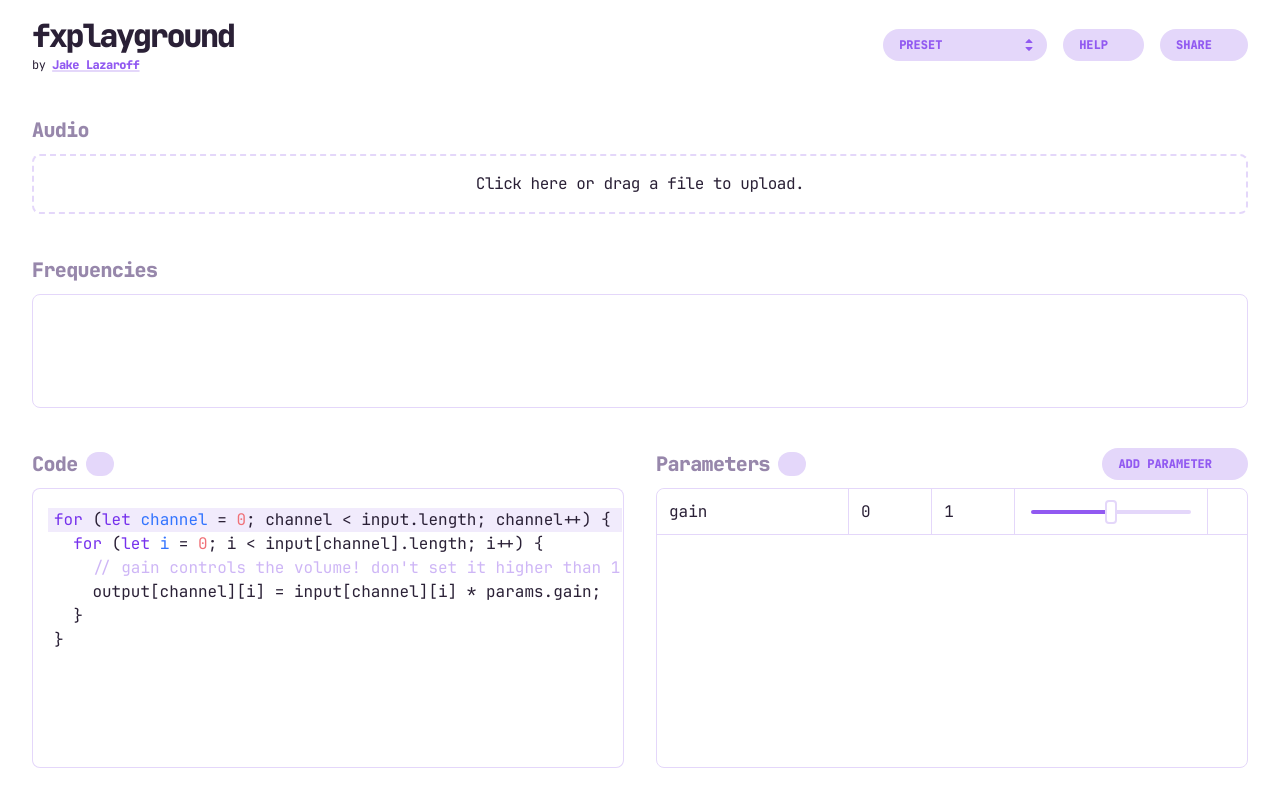
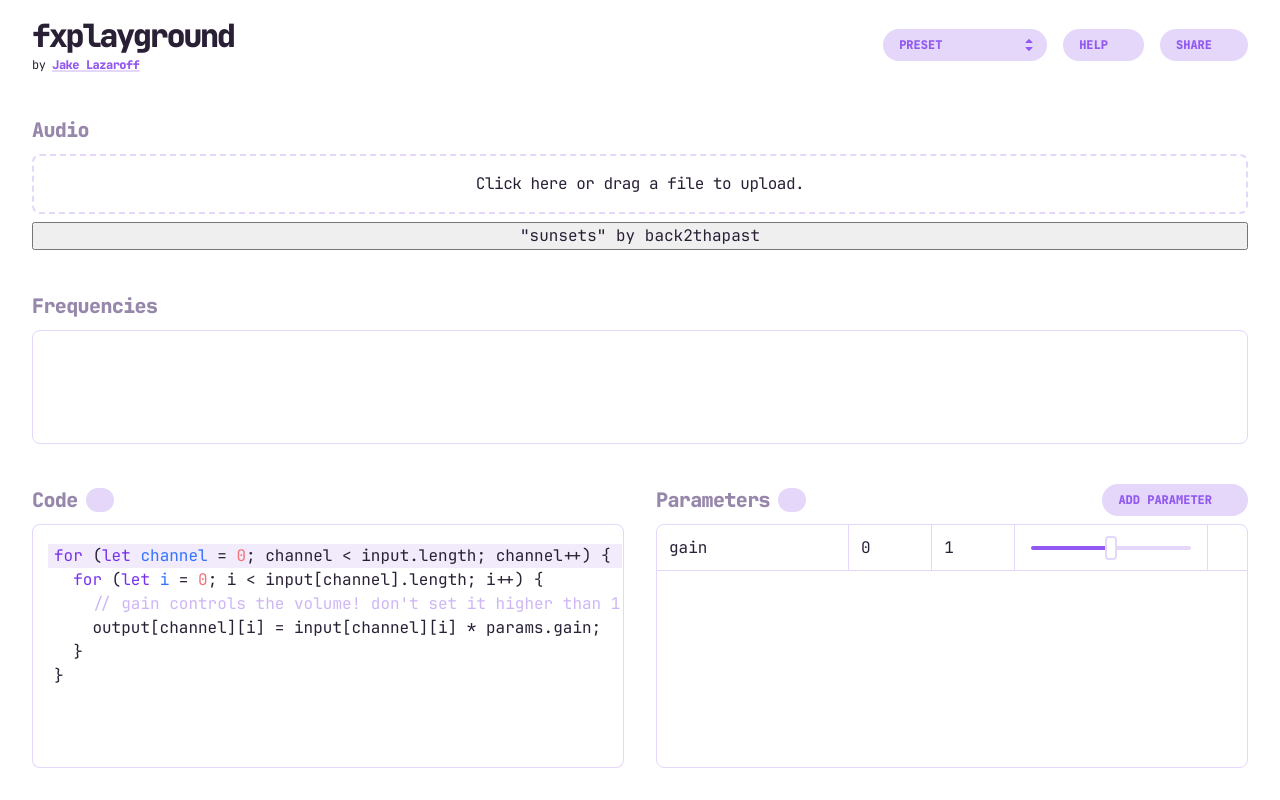
Before and after one commit to 3willows/fx, a SvelteKit app: page / in a window 1280 px wide. Built offline with nearby package versions, Linux system fonts and the light colour scheme.

Commit message:
Add preset song

```diff
--- a/src/routes/+page.svelte
+++ b/src/routes/+page.svelte
@@ -13,12 +13,7 @@
   import Button from "$components/Button.svelte";
   import Modal from "$components/Modal.svelte";
 
-  let file: File;
   let url = "";
-  $: {
-    if (url) URL.revokeObjectURL(url);
-    if (file) url = URL.createObjectURL(file);
-  }
 
   const search = new URLSearchParams(window.location.search);
   try {
@@ -99,13 +94,22 @@
         <audio bind:this={el} src={url} controls loop />
       </div>
     {:else}
+      <div class="upload">
         <FileUploader
           accept={["audio/wav"]}
           on:upload={e => {
-          file = e.detail.file;
+            url = URL.createObjectURL(e.detail.file);
             audio.ctx.resume();
           }}
         />
+        <button
+          on:click={() => {
+            url = "/sunsets.mp3";
+          }}
+        >
+          "sunsets" by back2thapast
+        </button>
+      </div>
     {/if}
   </Panel>
 
@@ -251,4 +255,10 @@
       display: block;
     }
   }
+
+  .upload {
+    display: flex;
+    flex-direction: column;
+    gap: 0.5rem;
+  }
 </style>
```
Also changed, not shown: 1 other file (tests, documents, lock files or other folders). Lines whose indentation alone changed are shown as unchanged.
